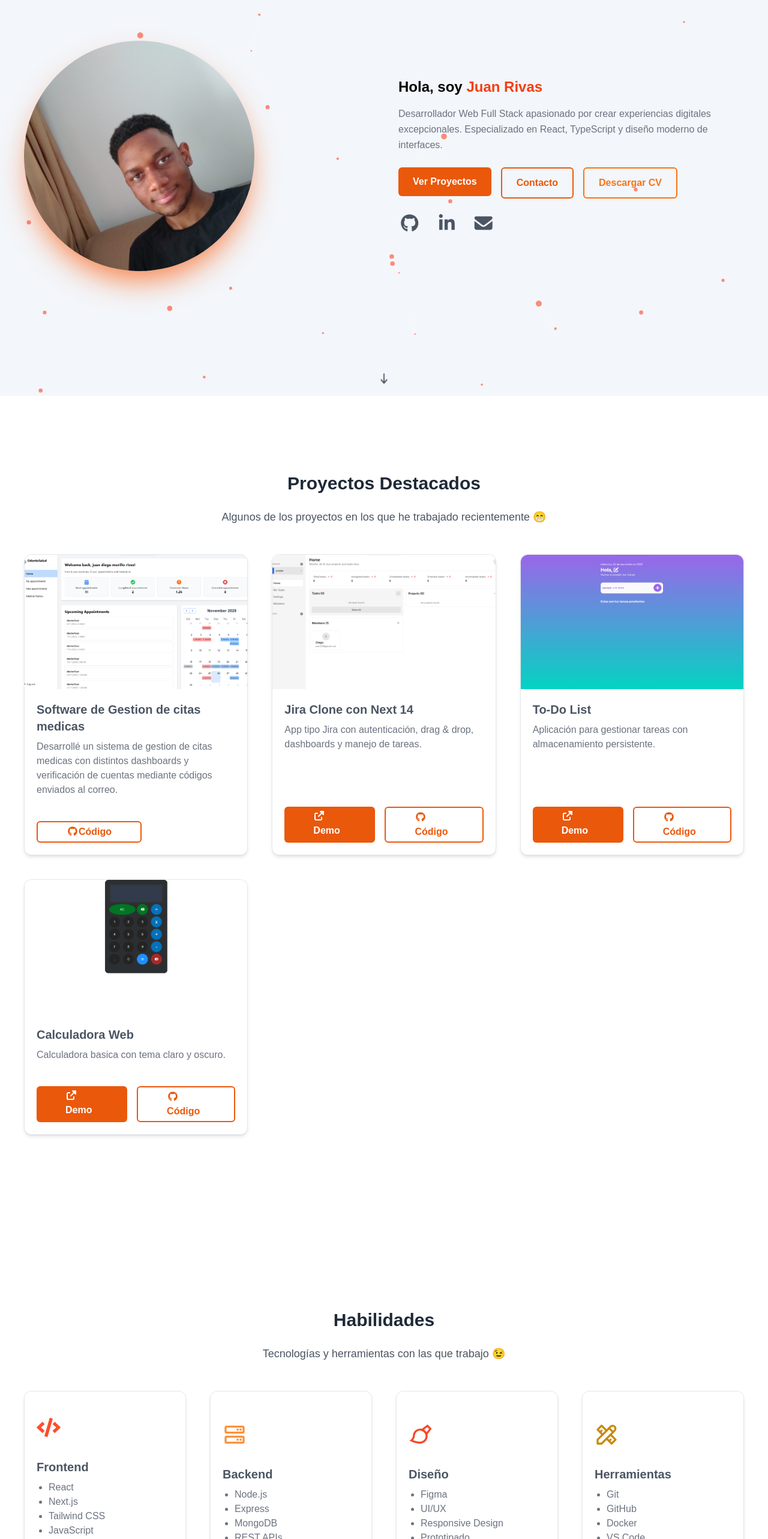
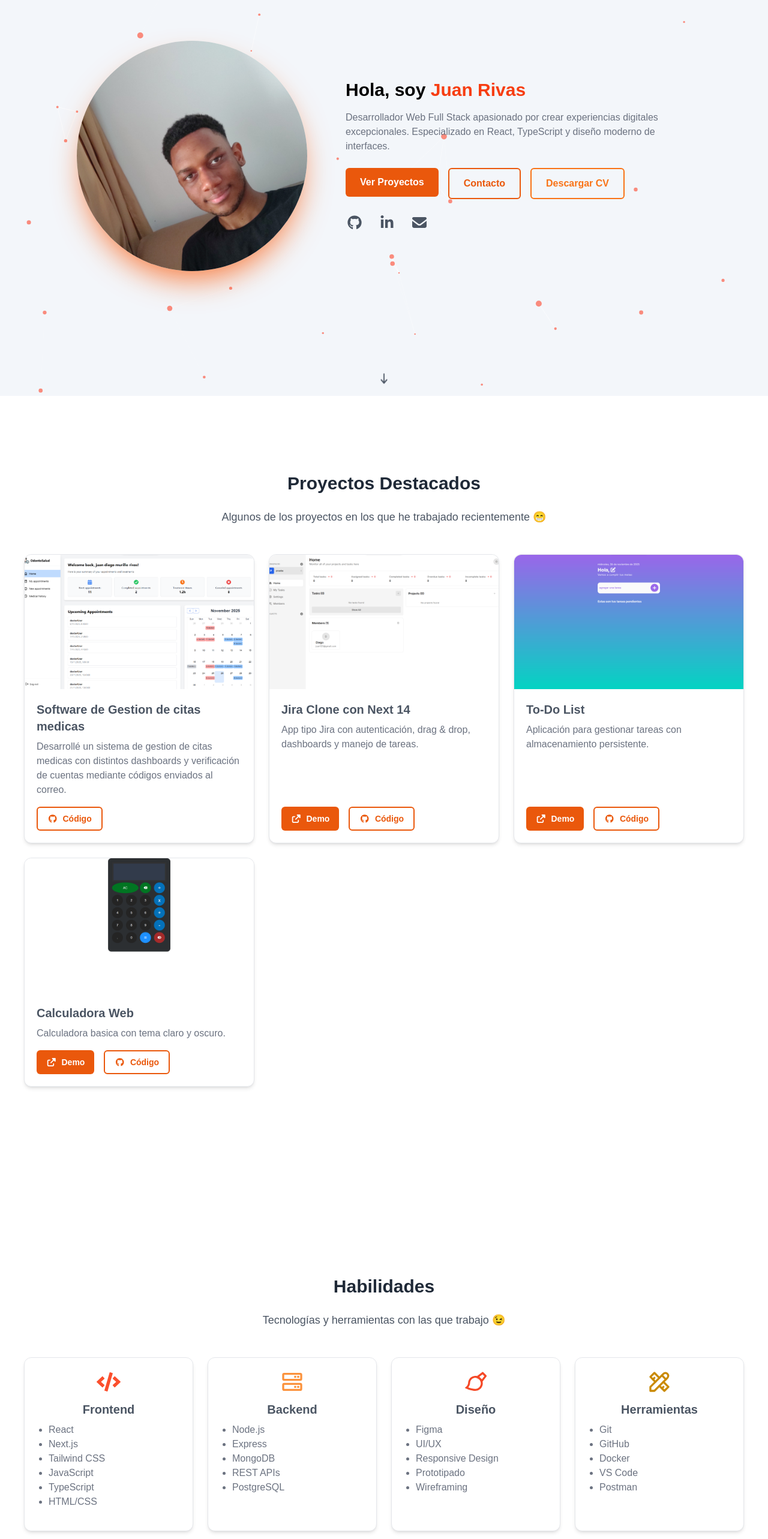
Before and after one commit to JuanRivas1304/Portafolio, a Next.js app: page / in a window 1280 px wide. Shown: the part 140-2706 px from the top of the page at 60% size. Built offline with nearby package versions, Linux system fonts and the light colour scheme.

Commit message:
diseño responsive

```diff
--- a/src/app/components/Contact.jsx
+++ b/src/app/components/Contact.jsx
@@ -1,5 +1,5 @@
-//Cuarta sección
-import React from 'react'
+// Cuarta sección - Contact
+import React from 'react';
 import { MdOutlineMailOutline } from "react-icons/md";
 import { FaPhoneAlt } from "react-icons/fa";
 import { CiLocationOn } from "react-icons/ci";
@@ -12,12 +12,12 @@ function Contact() {
       icon: <MdOutlineMailOutline size={40} className='text-[#fb4f2d]'/>
     },
     {
-      title: "Telefono",
+      title: "Teléfono",
       desc: "+57 301 419 29 33",
       icon: <FaPhoneAlt size={40} className='text-orange-400'/>
     },
     {
-      title: "Ubicacion",
+      title: "Ubicación",
       desc: "Medellin, Colombia",
       icon: <CiLocationOn size={40} className='text-[#F54927]'/>
     },
@@ -38,32 +38,24 @@ function Contact() {
           No dudes en contactarme 🙌
         </h6>
 
-            <div className="grid grid-cols-1 sm:grid-cols-2 lg:grid-cols-3 gap-10">
-
+        <div className="grid grid-cols-1 sm:grid-cols-2 lg:grid-cols-3 gap-6">
           {contact.map((contactItem, index) => (
             <div
               key={index}
-                  className="border rounded-xl shadow-md hover:shadow-xl transition-shadow duration-300 bg-white flex flex-col h-full"
+              className="border rounded-xl shadow-md hover:shadow-xl transition-shadow duration-300 bg-white flex flex-col h-full p-5"
             >
-                  <div className='p-5 flex flex-col flex-grow'></div>
+              {/* Icono */}
+              <div className="mb-3 flex justify-center">{contactItem.icon}</div>
 
-                  {/* Icono */}
-                  <div className="mb-3 px-5">
-                    {contactItem.icon}
-                  </div>
-
-                  {/* Titulo */}
-                  <div className="p-5 flex flex-col flex-grow">
-                    <h5 className="text-xl font-semibold mb-2 text-gray-600">
+              {/* Título */}
+              <h5 className="text-lg sm:text-xl font-semibold mb-2 text-gray-600 text-center">
                 {contactItem.title}
               </h5>
 
-                    {/*Descripcion*/}
-                    <p className="text-gray-500 mb-6 flex-grow">
+              {/* Descripción */}
+              <p className="text-gray-500 mb-4 flex-grow text-center text-sm sm:text-base">
                 {contactItem.desc}
               </p>
-
-                    </div>
             </div>
           ))}
         </div>
--- a/src/app/components/Footer.jsx
+++ b/src/app/components/Footer.jsx
@@ -1,11 +1,12 @@
-//Quinta sección
-
-import React from 'react'
+// Quinta sección - Footer
+import React from 'react';
 
 function Footer() {
   return (
-    <footer className='text-gray-700 text-center'>© 2025 Juan Rivas. Todos los derechos reservados.</footer>
-  )
+    <footer className='text-gray-700 text-center py-6 text-sm md:text-base'>
+      © 2025 Juan Rivas. Todos los derechos reservados.
+    </footer>
+  );
 }
 
-export default Footer
+export default Footer;
--- a/src/app/components/Presentation.jsx
+++ b/src/app/components/Presentation.jsx
@@ -1,4 +1,4 @@
-//Primera sección
+// Primera sección - Presentation
 'use client';
 import Image from "next/image";
 import React from 'react';
@@ -8,13 +8,13 @@ import { faGithub, faLinkedinIn } from '@fortawesome/free-brands-svg-icons';
 
 function Presentation() {
   return (
-    <section id="presentation" className="relative w-full flex items-center justify-center py-16 px-10 min-h-screen">
+    <section id="presentation" className="relative w-full flex items-center justify-center py-16 px-6 md:px-10 min-h-screen">
 
       {/* CONTENEDOR PRINCIPAL */}
-  <div className="flex items-center gap-60"> {/* gap-20 en lugar de gap-72 */}
+      <div className="flex flex-col md:flex-row items-center md:gap-16 gap-10">
 
         {/* FOTO / CÍRCULO */}
-    <div className="w-96 h-96 rounded-full overflow-hidden shadow-2xl shadow-[#fa5c0f]/80">
+        <div className="w-64 h-64 md:w-96 md:h-96 rounded-full overflow-hidden shadow-2xl shadow-[#fa5c0f]/80 mb-6 md:mb-0">
           <Image
             className="w-full h-full object-cover"
             src="/images/foto1.jpg"
@@ -25,17 +25,17 @@ function Presentation() {
         </div>
 
         {/* CONTENIDO DE TEXTO */}
-    <div className="max-w-xl">
-      <h4 className="text-2xl font-semibold text-black">
+        <div className="max-w-xl text-center md:text-left">
+          <h4 className="text-2xl md:text-3xl font-semibold text-black">
             Hola, soy <span className="text-[#f73d11]">Juan Rivas</span>
           </h4>
 
-      <p className="mt-4 text-gray-500 leading-relaxed">
+          <p className="mt-4 text-gray-500 leading-relaxed text-sm md:text-base">
             Desarrollador Web Full Stack apasionado por crear experiencias digitales excepcionales. Especializado en React, TypeScript y diseño moderno de interfaces.
           </p>
 
           {/* BOTONES */}
-      <div className="flex gap-4 mt-6">
+          <div className="flex flex-col sm:flex-row gap-4 mt-6 justify-center md:justify-start">
             <a href="#projects">
               <button className="px-6 py-3 bg-orange-600 text-white font-semibold rounded-md hover:bg-[#f73d11] transition">
                 Ver Proyectos
@@ -54,8 +54,8 @@ function Presentation() {
           </div>
 
           {/* ICONOS */}
-      <div className="flex gap-6 text-gray-600 text-3xl mt-6">
-        <a href="https://github.com/JuanRivas1304" title="Ir a mi Github" target="_blank" rel="noopener noreferrer"  >
+          <div className="flex justify-center md:justify-start gap-6 text-gray-600 text-2xl mt-6">
+            <a href="https://github.com/JuanRivas1304" title="Ir a mi Github" target="_blank" rel="noopener noreferrer">
               <FontAwesomeIcon icon={faGithub} className="hover:text-[#f73d11] transition-colors duration-300"/>
             </a>
             <a href="https://www.linkedin.com/in/juan-diego-murillo-rivas-05447430b/" title="Ir a mi Linkedin" target="_blank" rel="noopener noreferrer">
@@ -75,7 +75,6 @@ function Presentation() {
         </a>
       </div>
     </section>
-
   );
 }
 
--- a/src/app/components/Projects.jsx
+++ b/src/app/components/Projects.jsx
@@ -1,5 +1,5 @@
-// Segunda sección
-import React from 'react'
+// Segunda sección - Projects
+import React from 'react';
 import Image from "next/image";
 import { FontAwesomeIcon } from '@fortawesome/react-fontawesome';
 import { faGithub } from '@fortawesome/free-brands-svg-icons';
@@ -54,14 +54,14 @@ function Projects() {
           Algunos de los proyectos en los que he trabajado recientemente 😁
         </h6>
 
-        <div className="grid grid-cols-1 sm:grid-cols-2 lg:grid-cols-3 gap-10">
+        <div className="grid grid-cols-1 sm:grid-cols-2 lg:grid-cols-3 gap-6">
           {projects.map((project, index) => (
             <div
               key={index}
               className="border rounded-xl shadow-md hover:shadow-xl transition-shadow duration-300 bg-white flex flex-col h-full"
             >
               {/* Imagen */}
-              <div className="w-full h-56 relative rounded-t-xl overflow-hidden">
+              <div className="w-full h-48 sm:h-56 relative rounded-t-xl overflow-hidden">
                 <Image
                   src={project.img}
                   alt={project.alt}
@@ -72,25 +72,24 @@ function Projects() {
 
               {/* Texto */}
               <div className="p-5 flex flex-col flex-grow">
-                <h5 className="text-xl font-semibold mb-2 text-gray-600">
+                <h5 className="text-lg sm:text-xl font-semibold mb-2 text-gray-600">
                   {project.title}
                 </h5>
 
-                <p className="text-gray-500 mb-6 flex-grow">
+                <p className="text-gray-500 mb-4 flex-grow text-sm sm:text-base">
                   {project.desc}
                 </p>
 
                 {/* Links */}
-                <div className="flex gap-4 mt-auto pt-4">
+                <div className="flex flex-col sm:flex-row gap-2 sm:gap-4 mt-auto">
                   {project.demo && (
                     <a
                       href={project.demo}
                       target="_blank"
                       rel="noopener noreferrer"
-                      className="px-12 py-1 bg-orange-600 text-white font-semibold rounded-md hover:bg-[#f73d11] transition"
+                      className="px-4 py-2 bg-orange-600 text-white font-semibold rounded-md hover:bg-[#f73d11] transition text-sm flex items-center justify-center gap-2"
                     >
-                      <FontAwesomeIcon icon={faUpRightFromSquare} />
-                      Demo
+                      <FontAwesomeIcon icon={faUpRightFromSquare} /> Demo
                     </a>
                   )}
 
@@ -98,10 +97,9 @@ function Projects() {
                     href={project.github}
                     target="_blank"
                     rel="noopener noreferrer"
-                    className="px-12 py-1 border-2 border-orange-600 text-orange-600 font-semibold rounded-md hover:bg-[#f73d11] hover:text-white transition"
+                    className="px-4 py-2 border-2 border-orange-600 text-orange-600 font-semibold rounded-md hover:bg-[#f73d11] hover:text-white transition text-sm flex items-center justify-center gap-2"
                   >
-                    <FontAwesomeIcon icon={faGithub} />
-                    Código
+                    <FontAwesomeIcon icon={faGithub} /> Código
                   </a>
                 </div>
               </div>
--- a/src/app/components/Skills.jsx
+++ b/src/app/components/Skills.jsx
@@ -1,56 +1,30 @@
-//TERCERA SECCIÓN
-import React from 'react'
+// Tercera sección - Skills
+import React from 'react';
 import { FaCode } from "react-icons/fa";
 import { BiServer } from "react-icons/bi";
 import { RiBrushLine } from "react-icons/ri";
 import { TbTools } from "react-icons/tb";
 
-
 function Skills() {
   const skills = [
     {
       title: "Frontend",
-      desc: [
-        "React",
-        "Next.js",
-        "Tailwind CSS",
-        "JavaScript",
-        "TypeScript",
-        "HTML/CSS"
-      ],
+      desc: ["React", "Next.js", "Tailwind CSS", "JavaScript", "TypeScript", "HTML/CSS"],
       icon: <FaCode size={40} className='text-[#fb4f2d]'/>
     },
     {
       title: "Backend",
-      desc: [
-        "Node.js",
-        "Express",
-        "MongoDB",
-        "REST APIs",
-        "PostgreSQL"
-      ],
+      desc: ["Node.js", "Express", "MongoDB", "REST APIs", "PostgreSQL"],
       icon: <BiServer size={40} className='text-orange-400'/>
     },
     {
       title: "Diseño",
-      desc: [
-        "Figma",
-        "UI/UX",
-        "Responsive Design",
-        "Prototipado",
-        "Wireframing"
-      ],
+      desc: ["Figma", "UI/UX", "Responsive Design", "Prototipado", "Wireframing"],
       icon: <RiBrushLine size={40} className='text-[#F54927]'/>
     },
     {
       title: "Herramientas",
-      desc: [
-        "Git",
-        "GitHub",
-        "Docker",
-        "VS Code",
-        "Postman"
-      ],
+      desc: ["Git", "GitHub", "Docker", "VS Code", "Postman"],
       icon: <TbTools size={40} className='text-yellow-600'/>
     }
   ];
@@ -70,34 +44,26 @@ function Skills() {
           Tecnologías y herramientas con las que trabajo 😉
         </h6>
 
-            <div className="grid grid-cols-1 sm:grid-cols-2 lg:grid-cols-4 gap-10">
-
+        <div className="grid grid-cols-1 sm:grid-cols-2 lg:grid-cols-4 gap-6">
           {skills.map((skill, index) => (
             <div
               key={index}
-                  className="border rounded-xl shadow-md hover:shadow-xl transition-shadow duration-300 bg-white flex flex-col h-full"
+              className="border rounded-xl shadow-md hover:shadow-xl transition-shadow duration-300 bg-white flex flex-col h-full p-5"
             >
-                  <div className='p-5 flex flex-col flex-grow'></div>
-
               {/* Icono */}
-                  <div className="mb-3 px-5">
-                    {skill.icon}
-                  </div>
+              <div className="mb-3 flex justify-center">{skill.icon}</div>
 
               {/* Titulo */}
-                  <div className="p-5 flex flex-col flex-grow">
-                    <h5 className="text-xl font-semibold mb-2 text-gray-600">
+              <h5 className="text-lg sm:text-xl font-semibold mb-2 text-gray-600 text-center">
                 {skill.title}
               </h5>
 
-                    {/*Descripcion*/}
-                    <ul className="text-gray-500 mb-6 flex-grow list-disc pl-5">
+              {/* Descripción */}
+              <ul className="text-gray-500 mb-4 flex-grow list-disc pl-5 text-sm sm:text-base">
                 {skill.desc.map((item, i) => (
                   <li key={i}>{item}</li>
                 ))}
               </ul>
-
-                    </div>
             </div>
           ))}
         </div>
```
Lines whose indentation alone changed are shown as unchanged.
